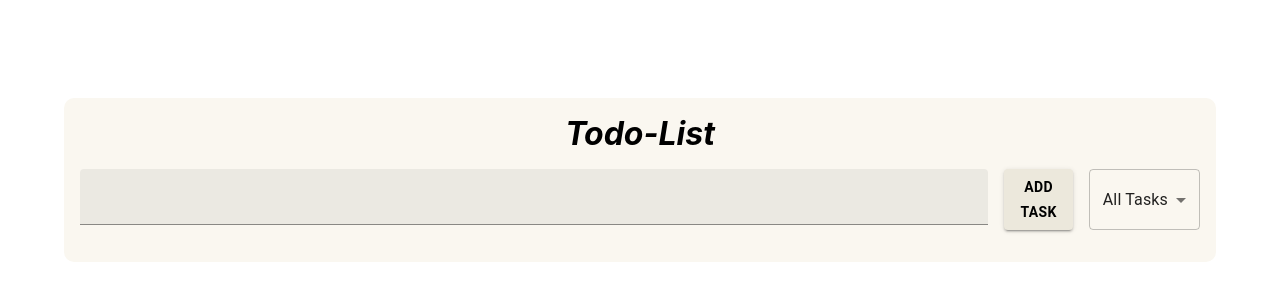
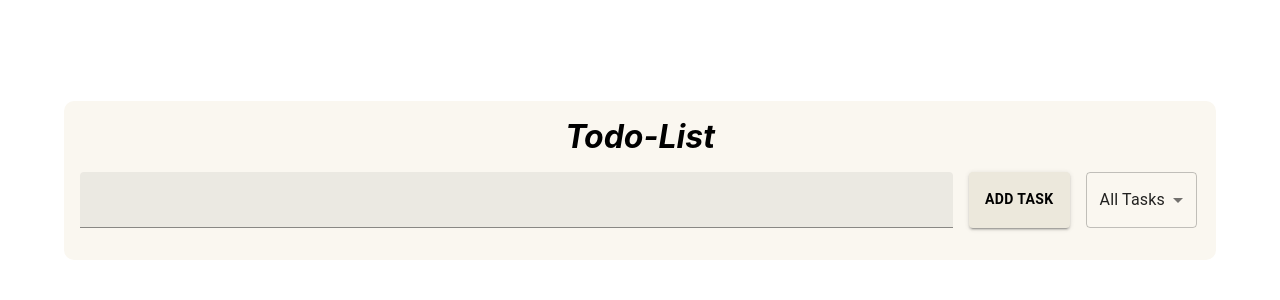
Before and after one commit to Kharl-Angelo/todo-list-technical-exam, a React (Create React App) app: page / in a window 1280 px wide. Shown: the part 220-520 px from the top of the page. Built offline with nearby package versions, Linux system fonts and the light colour scheme.

Commit message:
final useEffect

```diff
--- a/src/App.js
+++ b/src/App.js
@@ -31,7 +31,8 @@ function App() {
                                     nextId,
                                     setNextId,
                                     error,
-                                    setError}}>
+                                    setError,
+                                    }}>
           <TodoList/>
         </MyContext.Provider>
     </>
--- a/src/Todolist.js
+++ b/src/Todolist.js
@@ -1,5 +1,5 @@
 
-import React, { useContext } from 'react'
+import React, { useContext, useEffect, useState } from 'react'
 import { MyContext } from './App';
 import { Button, Checkbox, TextField, Select, MenuItem} from '@mui/material';
 import DeleteIcon from '@mui/icons-material/Delete';
@@ -71,6 +71,7 @@ const Todolist = () => {
 
   // to handle the filter features, we will first get first what we want to filter by using "select" and "option" attribute then assigning each value of what we want to filter. In filteredTask() function, we will filter by determining if the task.completed is true or false for the "active-tasks" and "completed-tasks", if "all-tasks" is selected then we will return true to display all tasks in an array, other return false;
 
+  /*
   const filteredTasks = tasks.filter((task) => {
       if (selectedFilter === "all-tasks") {
         return true;
@@ -83,6 +84,27 @@ const Todolist = () => {
       }
     }
   );
+  */
+
+  const [ filteredTasks, setFilteredTasks] = useState([]);
+
+  useEffect(() => {
+    const filterTask = () => {
+      let updatedTask = [];
+        if (selectedFilter === "all-tasks") {
+          updatedTask = tasks;
+        } else if (selectedFilter === "active-tasks") {
+          updatedTask = tasks.filter((task) => !task.completed)
+        } else if (selectedFilter === "completed-tasks") {
+          updatedTask = tasks.filter((task) => task.completed)
+        } else {
+          return false;
+        }
+        setFilteredTasks(updatedTask);
+    };
+    filterTask();
+  }, [tasks, selectedFilter])
+
 
   return (
     <div className="main-container">
@@ -90,7 +112,7 @@ const Todolist = () => {
       <h1 className='title-todolist'> Todo-List </h1>
 
       <div className='to-inputs'>
-
+        <div className='sub1-to-inputs'>
         <TextField
           type="text"
           variant="filled"
@@ -102,12 +124,13 @@ const Todolist = () => {
           error={!!error}
           helperText={error}
         />
+        </div>
         <div className='sub-to-inputs'>
         <Button
           sx={{
             backgroundColor: "#ece8dc;",
             color: "black",
-            fontWeight: "bold"
+            fontWeight: "bold",
           }}
           variant='contained'
           onClick={handleAddTask}>
--- a/src/index.css
+++ b/src/index.css
@@ -35,13 +35,21 @@ code {
 }
 
 .to-inputs {
-  padding-bottom: 1em;
+  margin-bottom: 1em;
   display: flex;
   column-gap: 1em;
   justify-content: space-evenly;
 }
+
+.sub1-to-inputs {
+  flex: 1;
+  height: 100%;
+}
+
 .sub-to-inputs {
   display: flex;
+  margin-right: 0.2rem;
+  height: 100%;
 }
 
 .task-container {
```
